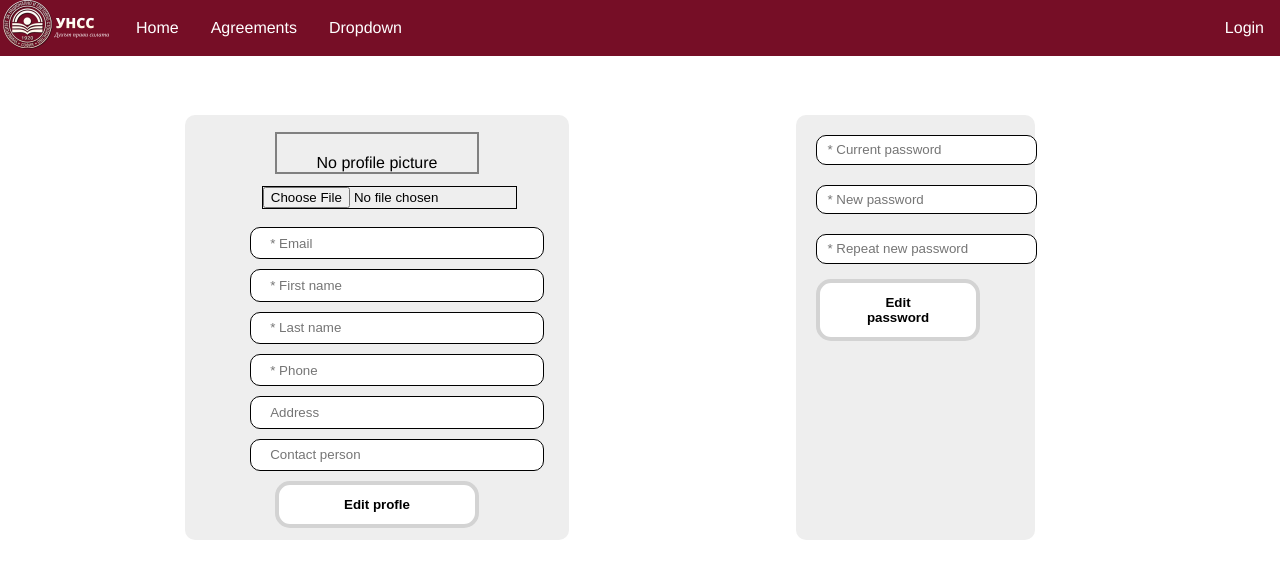
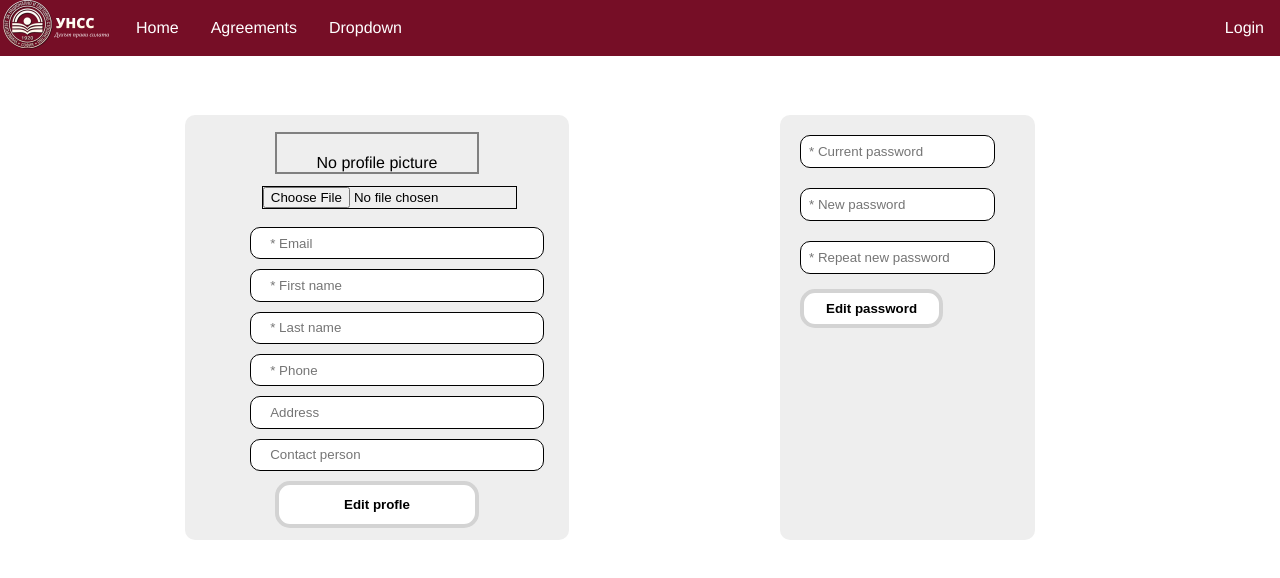
Before and after one commit to AleksandarRachev/UNWE-Register-FE, a React (Create React App) app: page /profile in a window 1280 px wide. Shown: the top 578 px of the page. Built offline with nearby package versions, Linux system fonts and the light colour scheme.

Commit message:
refactored styles

```diff
--- a/src/css/LoginPage.css
+++ b/src/css/LoginPage.css
@@ -40,9 +40,10 @@
 }
 
 .input {
-    padding: 5%;
+    padding: 2%;
     width: 80%;
     margin: 5%;
+    font-size: 18px;
     border: none;
     border-bottom: 2px solid #760e26;
 }
--- a/src/css/ProfilePage.css
+++ b/src/css/ProfilePage.css
@@ -74,14 +74,14 @@
 }
 
 .pass-input {
-  padding: 3% 15% 3% 5%;
+  padding: 8px;
   margin: 10px 30px 10px 0;
   border-radius: 10px;
   border: 1px solid black;
 }
 
 .pass-edit-button {
-  padding: 12px 35px;
+  padding: 8px 22px;
   margin: 5px 45px 0 0;
   background: white;
   border: 4px solid lightgray;
@@ -98,8 +98,7 @@
 
 .space {
   display: inline-table;
-  padding: 1% 0;
-  margin: 60px 0;
+  padding: 1% 5%;
   border-radius: 10px;
   width: 100%;
 }
--- a/src/pages/AgreementsPage.js
+++ b/src/pages/AgreementsPage.js
@@ -21,8 +21,7 @@
                                 <h3>TITLE HEADING</h3>
                                 <p>Made on</p>
                                 <div className="card-content">
-                                    <h5>Lorem Ipsum is simply dummy text of the printing and typesetting industry. Lorem Ipsum has been the industry's standard dummy text ever since the 1500s, when an unknown printer took a galley of type and scrambled it to make a type specimen book. It has survived not only five centuries, but also the leap into electronic typesetting, remaining essentially unchanged. It was popularised in the 1960s with the release of Letraset sheets containing Lorem Ipsum passages, and more recently with desktop publishing software like Aldus PageMaker including versions of Lorem Ipsum.
-                                </h5>
+                                    <p>Lorem Ipsum is simply dummy text of the printing and typesetting industry. Lorem Ipsum has been the industry's standard dummy text ever since the 1500s, when an unknown printer took a galley of type and scrambled it to make a type specimen book. It has survived not only five centuries, but also the leap into electronic typesetting, remaining essentially unchanged. It was popularised in the 1960s with the release of Letraset sheets containing Lorem Ipsum passages, and more recently with desktop publishing software like Aldus PageMaker including versions of Lorem Ipsum.</p>
                                 </div>
                                 <div className="agreement-info">
                                     <p>coordinator: Coordinator Name, employee: Employee name</p>
@@ -31,7 +30,6 @@
                         </div>
                     </div>
                 })}
-
             </div>
         );
     }
--- a/src/pages/HomePage.js
+++ b/src/pages/HomePage.js
@@ -21,7 +21,7 @@
                                 <div className="card">
                                     <h3>TITLE HEADING</h3>
                                     <div className="card-content">
-                                        <h5>Lorem Ipsum is simply dummy text of the printing and typesetting industry. Lorem Ipsum has been the industry's standard dummy text ever since the 1500s, when an unknown printer took a galley of type and scrambled it to make a type specimen book. It has survived not only five centuries, but also the leap into electronic typesetting, remaining essentially unchanged. It was popularised in the 1960s with the release of Letraset sheets containing Lorem Ipsum passages, and more recently with desktop publishing software like Aldus PageMaker including versions of Lorem Ipsum.</h5>
+                                        <p>Lorem Ipsum is simply dummy text of the printing and typesetting industry. Lorem Ipsum has been the industry's standard dummy text ever since the 1500s, when an unknown printer took a galley of type and scrambled it to make a type specimen book. It has survived not only five centuries, but also the leap into electronic typesetting, remaining essentially unchanged. It was popularised in the 1960s with the release of Letraset sheets containing Lorem Ipsum passages, and more recently with desktop publishing software like Aldus PageMaker including versions of Lorem Ipsum.</p>
                                         <img alt="event" className="fakeimg" src="text-pic.jpg"></img>
                                     </div>
                                 </div>
@@ -35,7 +35,7 @@
                                     <h3>TITLE HEADING</h3>
                                     <div className="card-content">
                                         <img alt="event" className="fakeimg" src="text-pic.jpg"></img>
-                                        <h5>Lorem Ipsum is simply dummy text of the printing and typesetting industry. Lorem Ipsum has been the industry's standard dummy text ever since the 1500s, when an unknown printer took a galley of type and scrambled it to make a type specimen book. It has survived not only five centuries, but also the leap into electronic typesetting, remaining essentially unchanged. It was popularised in the 1960s with the release of Letraset sheets containing Lorem Ipsum passages, and more recently with desktop publishing software like Aldus PageMaker including versions of Lorem Ipsum.</h5>
+                                        <p>Lorem Ipsum is simply dummy text of the printing and typesetting industry. Lorem Ipsum has been the industry's standard dummy text ever since the 1500s, when an unknown printer took a galley of type and scrambled it to make a type specimen book. It has survived not only five centuries, but also the leap into electronic typesetting, remaining essentially unchanged. It was popularised in the 1960s with the release of Letraset sheets containing Lorem Ipsum passages, and more recently with desktop publishing software like Aldus PageMaker including versions of Lorem Ipsum.</p>
                                     </div>
                                 </div>
                             </div>
--- a/src/pages/ProfilePage.js
+++ b/src/pages/ProfilePage.js
@@ -26,6 +26,10 @@
 class ProfilePage extends React.Component {
 
     state = initialState;
+
+    componentDidMount() {
+        document.title = "Profile: " + this.state.firstName + "  " + this.state.lastName;
+    }
 
     submitPersonalInfoEdit = (e) => {
         e.preventDefault();
```
